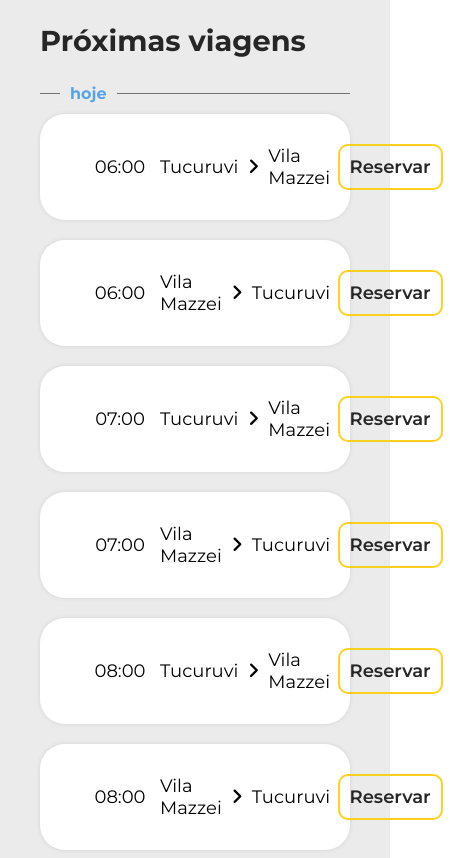
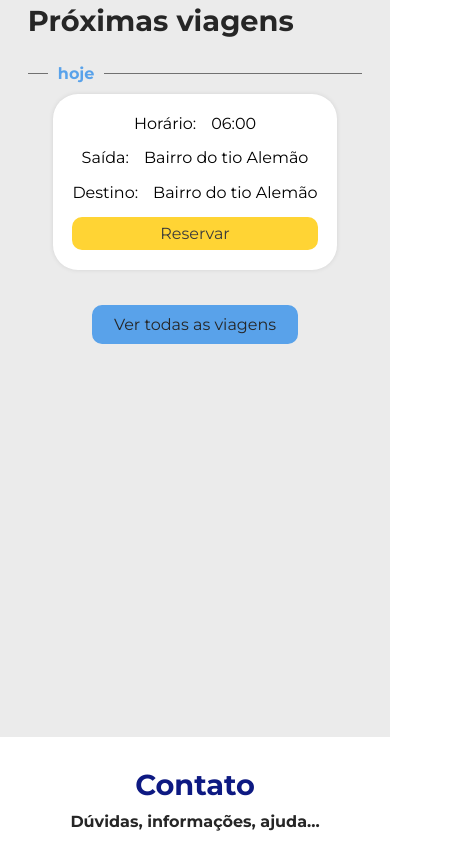
Before and after one commit to rafaelpequino/TFF_site, a plain HTML site: page index.html in a window 390 px wide. Shown: the part 1644-2502 px from the top of the page, 450 px wide, since content can reach past the window. Drawn offline with nearby package versions, Linux system fonts and the light colour scheme; a web font is replaced by a local one.

Commit message:
responsividade

```diff
--- a/assets/style.css
+++ b/assets/style.css
@@ -249,10 +249,7 @@ section#solicitar {
     height: max-content;
     min-height: calc(100vh - 90px);
     background-color: rgb(235,235,235);
-    display: flex;
-    align-items: center;
-    justify-content: center;
-    padding: 0 3vw;
+    padding: 0 2vw;
 }
 
 
@@ -263,7 +260,6 @@ div#inside-solicitar {
     padding: 20px;
     border-radius: 5px;
     margin: auto;
-    padding: 35px;
     display: block;
     z-index: 2;
 }
@@ -294,15 +290,43 @@ div#inside-solicitar {
 .travel {
     width: 100%;
     display: grid;
-    grid-template-columns: 80px 1fr 30px 1fr 120px;
-    padding: 30px 40px;
+    grid-gap: 10px;
+    grid-auto-flow: row;
+    grid-template-columns: 80px 1fr 120px;
+    padding: 30px;
     border-radius: 25px;
     background-color: white;
     margin: 20px 0;
     box-shadow: 0 0 5px rgba(0, 0, 0, 0.093);
+    overflow: hidden;
 }
 
-.travel > div {
+.travel > div > span {
+    display: none;
+}
+
+.route {
+    display: grid;
+    grid-gap: 10px;
+    grid-auto-flow: row;
+    grid-template-columns: 1fr max-content 1fr;
+    width: 100%;
+    height: 100%;
+    font-size: 18px;
+}
+
+.route > div {
+    display: flex;
+    align-items: center;
+    justify-content: center;
+    text-align: center;
+}
+
+.route > div > span {
+    display: none;
+}
+
+.travel > div:nth-child(odd) {
     width: 100%;
     height: 100%;
     display: flex;
@@ -311,30 +335,40 @@ div#inside-solicitar {
     font-size: 18px;
 }
 
-.travel > div.route {
-    width: 100%;
-    display: flex;
-    justify-content: center;
-}
-
-.route > i {
-    margin: 0 20px;
-}
-
 .travel > div > a {
     display: block;
     text-align: center;
     text-decoration: none;
-    padding: 10px;
+    padding: 5px 15px;
     border-radius: 10px;
     border: 2px solid var(--amarelo);
+    background-color: var(--amarelo);
     color: var(--preto);
-    font-weight: 600;
+    font-weight: 400;
+    transition: 0.3s;
+    opacity: 0.9;
+}
+
+.travel > div > a:hover {
+    background-color: transparent;
+}
+
+a#see-all-travels {
+    display: block;
+    width: max-content;
+    margin: 10px auto;
+    font-family: var(--font-principal);
+    color: var(--preto);
+    text-decoration: none;
+    background-color: var(--azul-claro);
+    padding: 8px 20px;
+    border-radius: 10px;
+    border: 2px solid var(--azul-claro);
     transition: 0.3s;
 }
 
-.travel > div > a:hover {
-    background-color: var(--amarelo);
+a#see-all-travels:hover {
+    background-color: transparent;
 }
 
 section#contato {
@@ -472,6 +506,7 @@ div#inside-footer {
     margin: 0 auto 60px;
     display: grid;
     grid-template-columns: repeat(3, 1fr);
+
 }
 
 div.column-footer {
@@ -677,6 +712,19 @@ div#copy {
         font-size: 1.3em;
     }
 
+    .travel {
+        grid-template-columns: 60px 1fr 120px;
+        padding: 25px 20px;
+        margin: 20px 0;
+    }
+
+    .route {
+        font-size: 16px;
+    }
+
+    .travel > div:nth-child(odd) {
+        font-size: 16px;
+    }
 
     form#form-contact {
         max-width: 400px;
@@ -707,10 +755,6 @@ div#copy {
 
     section#home {
         background-attachment: scroll;
-    }
-
-    section#solicitar {
-        padding: 5px;
     }
 
     section#contato {
@@ -792,10 +836,49 @@ div#copy {
 
 }
 
-@media (max-width: 500px) {
+@media (max-width: 550px) {
 
     #text-home > h1 {
         font-size: 8vw;
+    }
+
+    .travel {
+        display: block;
+        padding: 20px 5vw;
+        max-width: max-content;
+        margin: 20px auto;
+    }
+
+    .travel > div > span {
+        display: inline;
+        padding-right: 15px;
+    }
+
+
+    .route {
+        display: block;
+        margin: 15px 0 ;
+    }
+
+    .route > div {
+        margin-bottom: 8px;
+    }
+
+    .route > div > span {
+        display: inline;
+        padding-right: 15px;
+    }
+
+    .route > div > i {
+        display: none;
+    }
+
+    .travel > div > a {
+        width: 100%;
+    }
+
+    .route > div {
+        text-align: left;
     }
 
 }
--- a/index.html
+++ b/index.html
@@ -62,52 +62,20 @@
     <section id="solicitar">
         <div id="inside-solicitar">
             <h3>Próximas viagens</h3>
-            <div class="travel-day">
+            <div data-aos="fade-up" class="travel-day">
                 <h4>hoje</h4>
-                <div data-aos="fade-up" class="travel">
-                    <div>06:00</div>
-                    <div class="saida">Tucuruvi</div>
-                    <div class="icon"><i class="fa-solid fa-angle-right"></i></div>
-                    <div class="chegada">Vila Mazzei</div>
-                    <div class="btn"><a href="#">Reservar</a></div>
-                </div>
-                <div data-aos="fade-up" class="travel">
-                    <div>06:00</div>
-                    <div class="saida">Vila Mazzei</div>
-                    <div class="icon"><i class="fa-solid fa-angle-right"></i></div>
-                    <div class="chegada">Tucuruvi</div>
-                    <div class="btn"><a href="#">Reservar</a></div>
-                </div>
-                <div data-aos="fade-up" class="travel">
-                    <div>07:00</div>
-                    <div class="saida">Tucuruvi</div>
-                    <div class="icon"><i class="fa-solid fa-angle-right"></i></div>
-                    <div class="chegada">Vila Mazzei</div>
-                    <div class="btn"><a href="#">Reservar</a></div>
-                </div>
-                <div data-aos="fade-up" class="travel">
-                    <div>07:00</div>
-                    <div class="saida">Vila Mazzei</div>
-                    <div class="icon"><i class="fa-solid fa-angle-right"></i></div>
-                    <div class="chegada">Tucuruvi</div>
-                    <div class="btn"><a href="#">Reservar</a></div>
-                </div>
-                <div data-aos="fade-up" class="travel">
-                    <div>08:00</div>
-                    <div class="saida">Tucuruvi</div>
-                    <div class="icon"><i class="fa-solid fa-angle-right"></i></div>
-                    <div class="chegada">Vila Mazzei</div>
-                    <div class="btn"><a href="#">Reservar</a></div>
-                </div>
-                <div data-aos="fade-up" class="travel">
-                    <div>08:00</div>
-                    <div class="saida">Vila Mazzei</div>
-                    <div class="icon"><i class="fa-solid fa-angle-right"></i></div>
-                    <div class="chegada">Tucuruvi</div>
-                    <div class="btn"><a href="#">Reservar</a></div>
+                <div class="travel">
+                    <div><span>Horário: </span>06:00</div>
+                    <div class="route">
+                        <div><span>Saída: </span> Bairro do tio Alemão</div>
+                        <div><i class="fa-solid fa-angle-right"></i></div>
+                        <div><span>Destino: </span> Bairro do tio Alemão</div>
+                    </div>
+                    <div class="btn-reserve"><a href="#">Reservar</a></div>
                 </div>
 
             </div>
+            <a href="#" id="see-all-travels">Ver todas as viagens</a>
         </div>
     </section>
 
```
